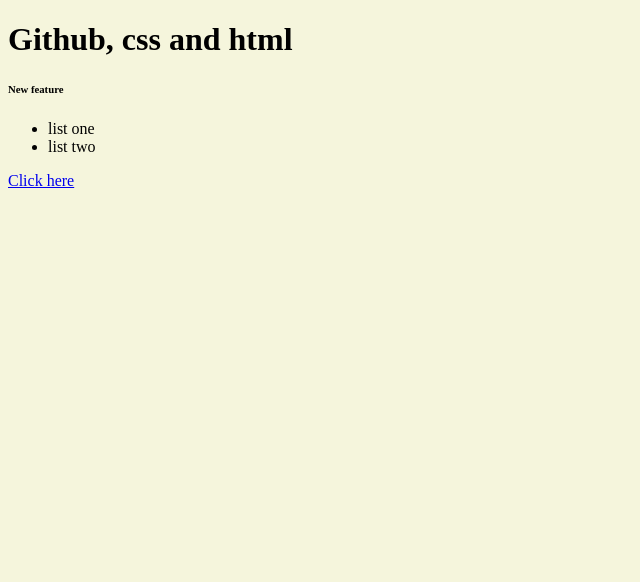
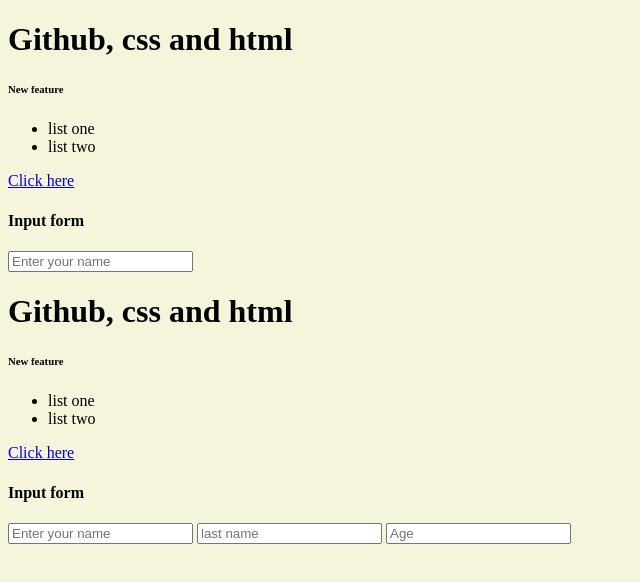
Before and after one commit to specxy/harvard-html-and-css, a plain HTML site: page index.html in a window 1280 px wide. Shown: the whole page, without its empty margins (0-640 px from the left). Drawn offline with Linux system fonts and the light colour scheme.

```diff
--- a/index.html
+++ b/index.html
@@ -14,5 +14,37 @@
 			</ul>
 		</nav>
 		<a href="link0.html">Click here</a>
+
+		<h4>Input form</h4>
+
+		<form action="#">
+			<input name="name" type="text" placeholder="Enter your name" />
+		</form>
 	</body>
 </html>
+<!DOCTYPE html>
+<html>
+	<head>
+		<title>Css html and github</title>
+		<link rel="stylesheet" href="style.css" />
+	</head>
+	<body>
+		<h1>Github, css and html</h1>
+		<h6>New feature</h6>
+		<nav>
+			<ul>
+				<li>list one</li>
+				<li>list two</li>
+			</ul>
+		</nav>
+		<a href="link0.html">Click here</a>
+
+		<h4>Input form</h4>
+
+		<form action="#">
+			<input name="name" type="text" placeholder="Enter your name" />
+			<input name="name" type="text" placeholder="last name" />
+			<input name="age" type="number" placeholder="Age" />
+		</form>
+	</body>
+</html>
```
